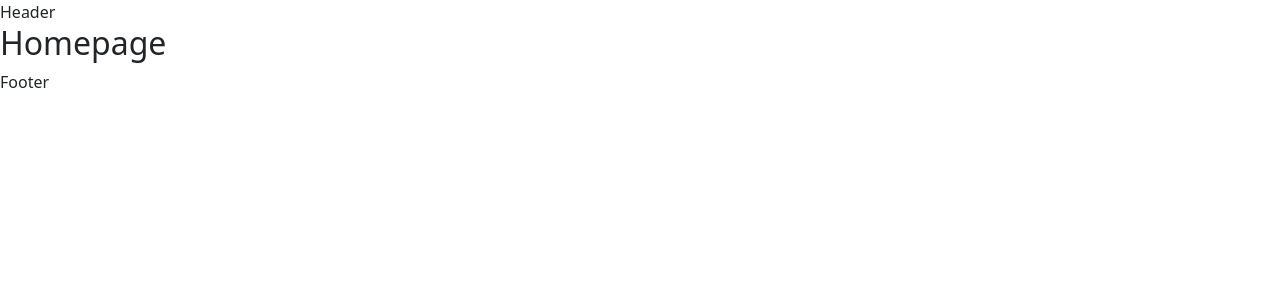
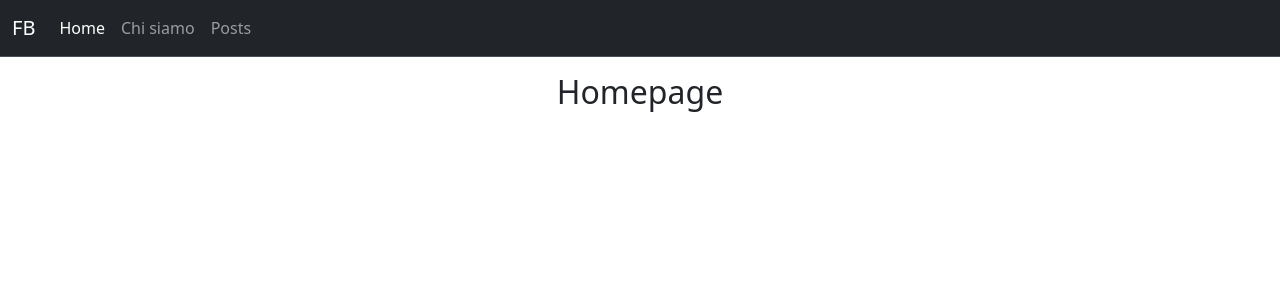
Before and after one commit to fedebacci/react-router, a React (Vite) app: page / in a window 1280 px wide. Shown: the top 300 px of the page. Built offline with nearby package versions, Linux system fonts and the light colour scheme.

Commit message:
inserimento base navigazione

```diff
--- a/src/assets/css/index.css
+++ b/src/assets/css/index.css
@@ -4,3 +4,17 @@
     padding: 0;
     box-sizing: border-box;
 }
+
+#root {
+    height: 100vh;
+    width: 100vw;
+    overflow: hidden;
+
+    display: flex;
+    flex-direction: column;
+    justify-content: center;
+}
+
+#root > main {
+    flex-grow: 1;
+}
--- a/src/components/layout/Header.jsx
+++ b/src/components/layout/Header.jsx
@@ -1,7 +1,39 @@
+import { NavLink } from "react-router-dom";
+
 export default function Header () {
     return (
-        <header>
-            Header
-        </header>
+    <header>
+        <nav className="navbar navbar-expand-lg bg-dark border-bottom border-body" data-bs-theme="dark">
+            <div className="container-fluid">
+                <a className="navbar-brand" href="/">
+                    FB
+                </a>
+                <button className="navbar-toggler" type="button" data-bs-toggle="collapse"
+                    data-bs-target="#navbarSupportedContent" aria-controls="navbarSupportedContent"
+                    aria-expanded="false" aria-label="Toggle navigation">
+                    <span className="navbar-toggler-icon"></span>
+                </button>
+                <div className="collapse navbar-collapse" id="navbarSupportedContent">
+                    <ul className="navbar-nav me-auto mb-2 mb-lg-0">
+                        <li className="nav-item">
+                            <NavLink className='nav-link' to={'/'}>
+                                Home
+                            </NavLink>
+                        </li>
+                        <li className="nav-item">
+                            <NavLink className='nav-link' to={'/about'}>
+                                Chi siamo
+                            </NavLink>
+                        </li>
+                        <li className="nav-item">
+                            <NavLink className='nav-link' to={'/posts'}>
+                                Posts
+                            </NavLink>
+                        </li>
+                    </ul>
+                </div>
+            </div>
+        </nav>
+    </header>
     );
 };
--- a/src/layouts/DefaultLayout.jsx
+++ b/src/layouts/DefaultLayout.jsx
@@ -9,7 +9,7 @@
         <>
             <Header />
             <Outlet />
-            <Footer />
+            {/* <Footer /> */}
         </>
 
     );
--- a/src/pages/AboutPage.jsx
+++ b/src/pages/AboutPage.jsx
@@ -1,9 +1,15 @@
 export default function AboutPage () {
     return (
         <main>
-            <h2>
-                About
-            </h2>
+            <div className="container my-3">
+                <div className="row">
+                    <div className="col-12">
+                        <h2 className="text-center">
+                            About
+                        </h2>
+                    </div>
+                </div>
+            </div>
         </main>
     );
 };
--- a/src/pages/HomePage.jsx
+++ b/src/pages/HomePage.jsx
@@ -1,9 +1,15 @@
 export default function HomePage () {
     return (
         <main>
-            <h2>
-                Homepage
-            </h2>
+            <div className="container my-3">
+                <div className="row">
+                    <div className="col-12">
+                        <h2 className="text-center">
+                            Homepage
+                        </h2>
+                    </div>
+                </div>
+            </div>
         </main>
     );
 };
--- a/src/pages/PostsPage.jsx
+++ b/src/pages/PostsPage.jsx
@@ -1,9 +1,15 @@
 export default function PostsPage () {
     return (
         <main>
-            <h2>
-                Posts
-            </h2>
+            <div className="container my-3">
+                <div className="row">
+                    <div className="col-12">
+                        <h2 className="text-center">
+                            Posts
+                        </h2>
+                    </div>
+                </div>
+            </div>
         </main>
     );
 };
```
